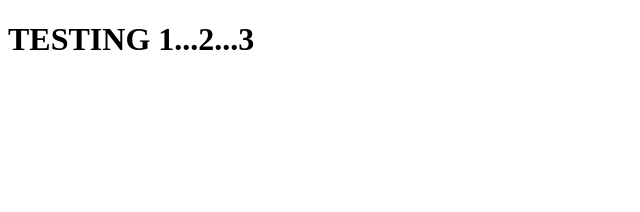
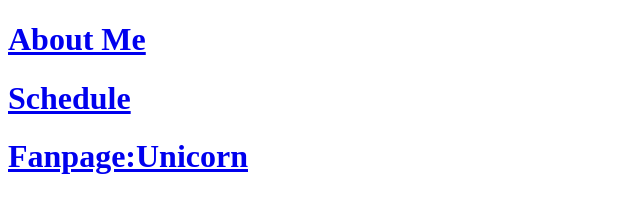
Before and after one commit to glittersparkles123/glittersparkles123.github.io, a plain HTML site: page index.html in a window 1280 px wide. Shown: the whole page, without its empty margins (0-640 px from the left). Drawn offline with Linux system fonts and the light colour scheme.

Commit message:
Update index.html

```diff
--- a/index.html
+++ b/index.html
@@ -7,7 +7,13 @@
   </head>
   <body>
     <h1>
-      TESTING 1...2...3
+      <a href="about_me.html">About Me</a>
+    </h1>
+    <h1>
+      <a href="schedule.html"> Schedule</a>
+    </h1>
+    <h1>
+      <a href="fanpage.html"> Fanpage:Unicorn</a>
     </h1>
   </body>
 </html>
```
